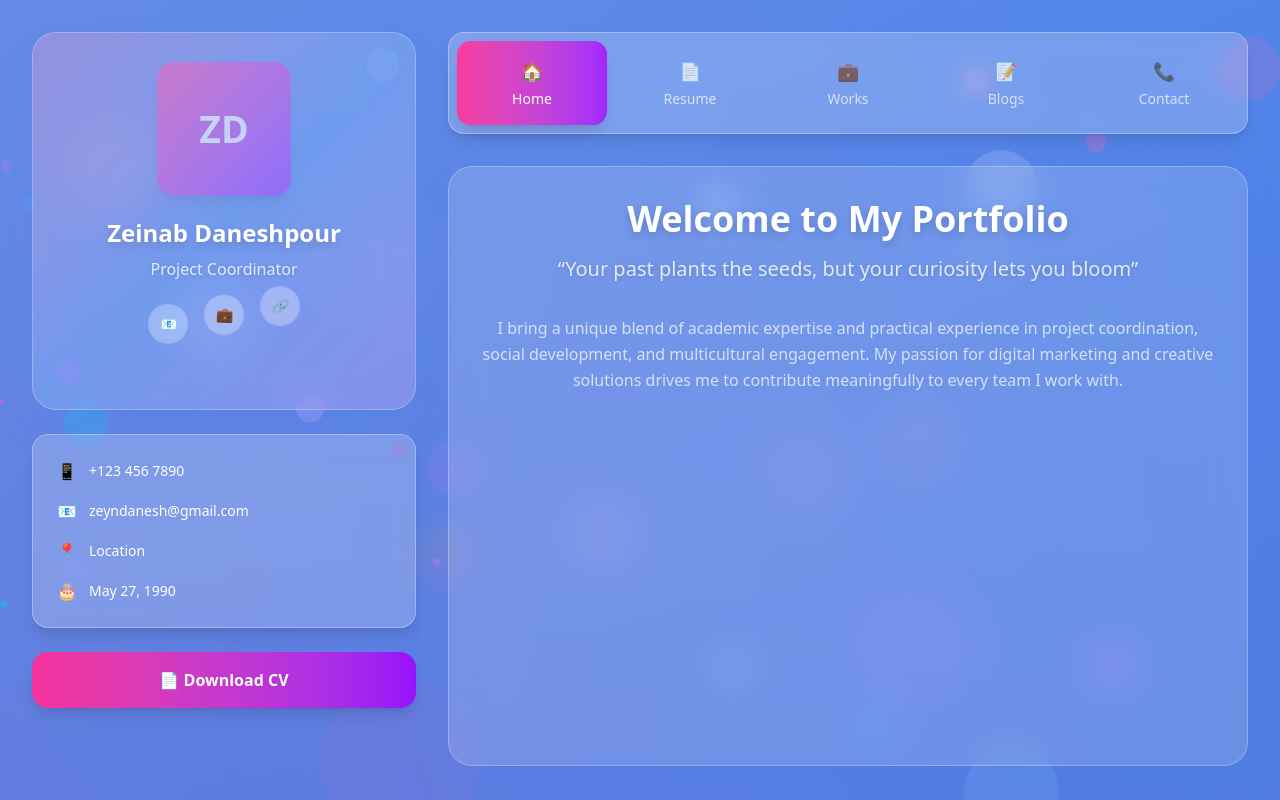
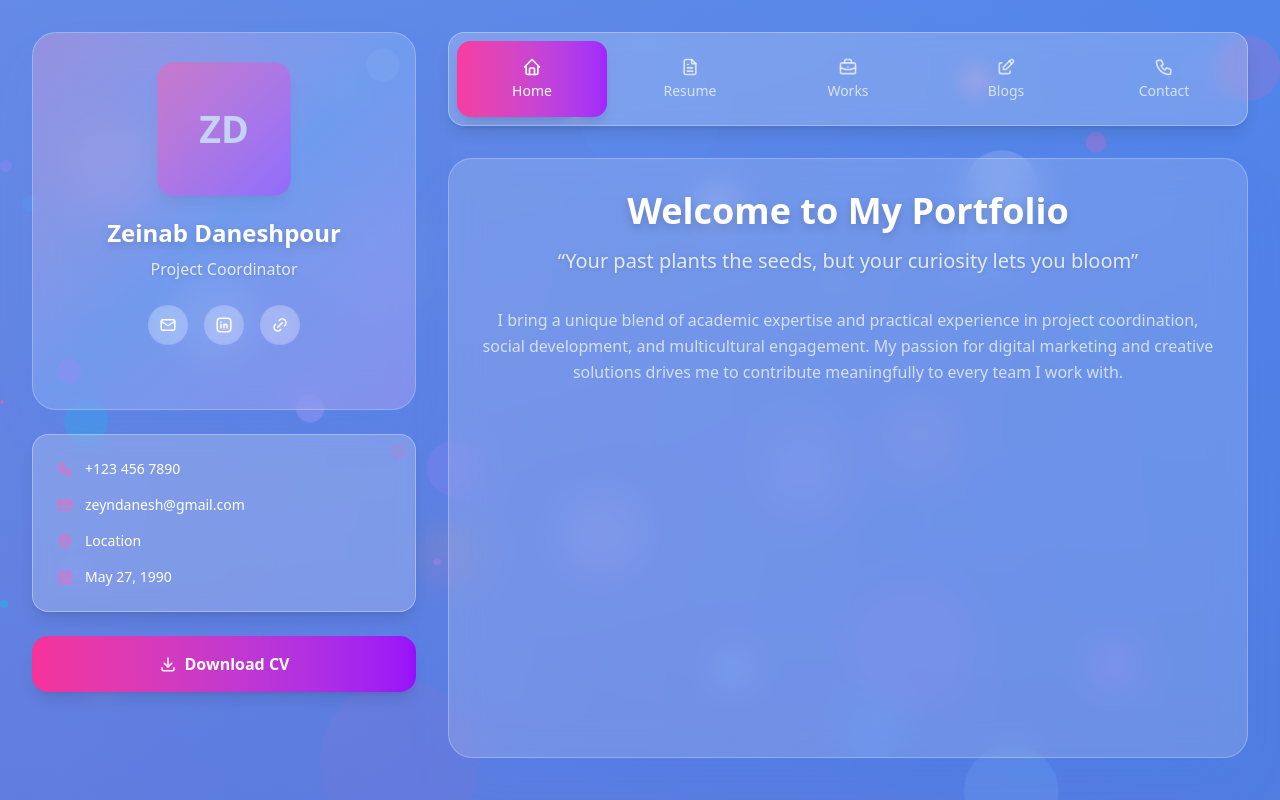
Before and after one commit to zeinab-cv/cv, a Next.js app in the folder portfolio/: page / in a window 1280 px wide. Built offline with nearby package versions, Linux system fonts and the light colour scheme.

Commit message:
added icons that make more sense

```diff
--- a/portfolio/components/Sidebar.tsx
+++ b/portfolio/components/Sidebar.tsx
@@ -1,4 +1,13 @@
 import { getThemeClasses } from '../lib/theme';
+import {
+  IconMail,
+  IconBrandLinkedin,
+  IconLink,
+  IconPhone,
+  IconMapPin,
+  IconCalendar,
+  IconDownload
+} from '@tabler/icons-react';
 
 export default function Sidebar() {
   const theme = getThemeClasses();
@@ -30,14 +39,14 @@ export default function Sidebar() {
 
           {/* Social Links */}
           <div className="flex justify-center space-x-4 mb-8">
-            <a href="#" className="w-10 h-10 bg-white/20 backdrop-blur-sm rounded-full flex items-center justify-center text-white hover:bg-white/30 hover:scale-110 transition-all duration-300 animate-float" style={{ animationDelay: '0s' }}>
-              <span className="text-sm">📧</span>
+            <a href="mailto:zeyndanesh@gmail.com" className="w-10 h-10 bg-white/20 backdrop-blur-sm rounded-full flex items-center justify-center text-white hover:bg-white/30 hover:scale-105  " style={{ animationDelay: '0s' }}>
+              <IconMail size={18} />
             </a>
-            <a href="#" className="w-10 h-10 bg-white/20 backdrop-blur-sm rounded-full flex items-center justify-center text-white hover:bg-white/30 hover:scale-110 transition-all duration-300 animate-float" style={{ animationDelay: '1s' }}>
-              <span className="text-sm">💼</span>
+            <a href="#" className="w-10 h-10 bg-white/20 backdrop-blur-sm rounded-full flex items-center justify-center text-white hover:bg-white/30 hover:scale-105  ">
+              <IconBrandLinkedin size={18} />
             </a>
-            <a href="#" className="w-10 h-10 bg-white/20 backdrop-blur-sm rounded-full flex items-center justify-center text-white hover:bg-white/30 hover:scale-110 transition-all duration-300 animate-float" style={{ animationDelay: '2s' }}>
-              <span className="text-sm">🔗</span>
+            <a href="#" className="w-10 h-10 bg-white/20 backdrop-blur-sm rounded-full flex items-center justify-center text-white hover:bg-white/30 hover:scale-105  ">
+              <IconLink size={18} />
             </a>
           </div>
         </div>
@@ -50,19 +59,19 @@ export default function Sidebar() {
 
         <div className="space-y-4 text-white relative z-10">
           <div className="flex items-center space-x-3 hover:translate-x-2 transition-transform duration-300">
-            <span className="text-pink-400">📱</span>
+            <IconPhone size={16} className="text-pink-400" />
             <span className="text-sm">+123 456 7890</span>
           </div>
           <div className="flex items-center space-x-3 hover:translate-x-2 transition-transform duration-300">
-            <span className="text-pink-400">📧</span>
+            <IconMail size={16} className="text-pink-400" />
             <span className="text-sm">zeyndanesh@gmail.com</span>
           </div>
           <div className="flex items-center space-x-3 hover:translate-x-2 transition-transform duration-300">
-            <span className="text-pink-400">📍</span>
+            <IconMapPin size={16} className="text-pink-400" />
             <span className="text-sm">Location</span>
           </div>
           <div className="flex items-center space-x-3 hover:translate-x-2 transition-transform duration-300">
-            <span className="text-pink-400">🎂</span>
+            <IconCalendar size={16} className="text-pink-400" />
             <span className="text-sm">May 27, 1990</span>
           </div>
         </div>
@@ -72,7 +81,10 @@ export default function Sidebar() {
       <button className="w-full mt-6 bg-gradient-to-r from-pink-500 to-purple-600 text-white py-4 px-6 rounded-2xl font-semibold hover:from-pink-600 hover:to-purple-700 transition-all duration-300 shadow-lg hover:shadow-xl hover:scale-105 relative overflow-hidden group">
         {/* Button animation overlay */}
         <div className="absolute inset-0 bg-gradient-to-r from-white/10 to-transparent opacity-0 group-hover:opacity-100 transition-opacity duration-300"></div>
-        <span className="relative z-10">📄 Download CV</span>
+        <span className="relative z-10 flex items-center justify-center space-x-2">
+          <IconDownload size={18} />
+          <span>Download CV</span>
+        </span>
       </button>
     </div>
   );
--- a/portfolio/components/TabNavigation.tsx
+++ b/portfolio/components/TabNavigation.tsx
@@ -1,4 +1,11 @@
 import { getThemeClasses } from '../lib/theme';
+import {
+  IconHome,
+  IconFileText,
+  IconBriefcase,
+  IconEdit,
+  IconPhone
+} from '@tabler/icons-react';
 
 interface TabNavigationProps {
   activeTab: string;
@@ -9,17 +16,19 @@ export default function TabNavigation({ activeTab, onTabChange }: TabNavigationP
   const theme = getThemeClasses();
 
   const tabs = [
-    { id: 'home', label: 'Home', icon: '🏠' },
-    { id: 'resume', label: 'Resume', icon: '📄' },
-    { id: 'works', label: 'Works', icon: '💼' },
-    { id: 'blogs', label: 'Blogs', icon: '📝' },
-    { id: 'contact', label: 'Contact', icon: '📞' }
+    { id: 'home', label: 'Home', icon: IconHome },
+    { id: 'resume', label: 'Resume', icon: IconFileText },
+    { id: 'works', label: 'Works', icon: IconBriefcase },
+    { id: 'blogs', label: 'Blogs', icon: IconEdit },
+    { id: 'contact', label: 'Contact', icon: IconPhone }
   ];
 
   return (
     <div className={`${theme.glassCard} rounded-2xl p-2 ${theme.cardShadow} mb-8`}>
       <div className="flex space-x-2">
-        {tabs.map((tab) => (
+        {tabs.map((tab) => {
+          const IconComponent = tab.icon;
+          return (
             <button
               key={tab.id}
               onClick={() => onTabChange(tab.id)}
@@ -37,14 +46,15 @@ export default function TabNavigation({ activeTab, onTabChange }: TabNavigationP
               )}
 
               <div className="relative z-10 flex flex-col items-center space-y-1">
-              <span className="text-lg">{tab.icon}</span>
+                <IconComponent size={20} />
                 <span className="text-sm font-medium">{tab.label}</span>
               </div>
 
               {/* Hover effect */}
               <div className="absolute inset-0 bg-gradient-to-r from-white/5 to-white/10 rounded-xl opacity-0 group-hover:opacity-100 transition-opacity duration-300"></div>
             </button>
-        ))}
+          );
+        })}
       </div>
     </div>
   );
--- a/portfolio/package.json
+++ b/portfolio/package.json
@@ -9,6 +9,7 @@
     "lint": "next lint"
   },
   "dependencies": {
+    "@tabler/icons-react": "^3.34.0",
     "class-variance-authority": "^0.7.1",
     "clsx": "^2.1.1",
     "lucide-react": "^0.515.0",
```
Also changed, not shown: portfolio/components/TabContent.tsx (+33 -12 lines), 1 other file (tests, documents, lock files or other folders). Lines whose indentation alone changed are shown as unchanged.
